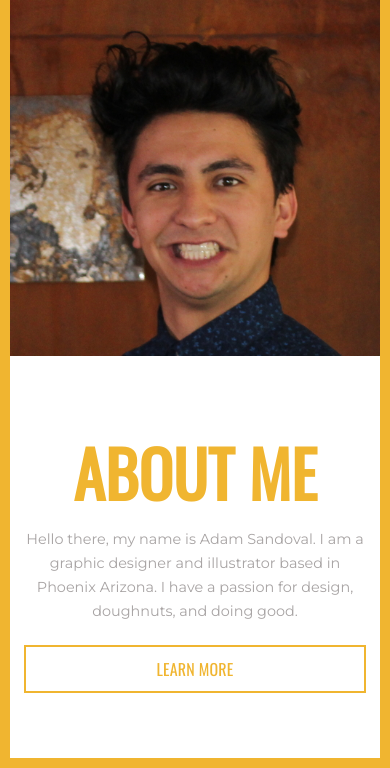
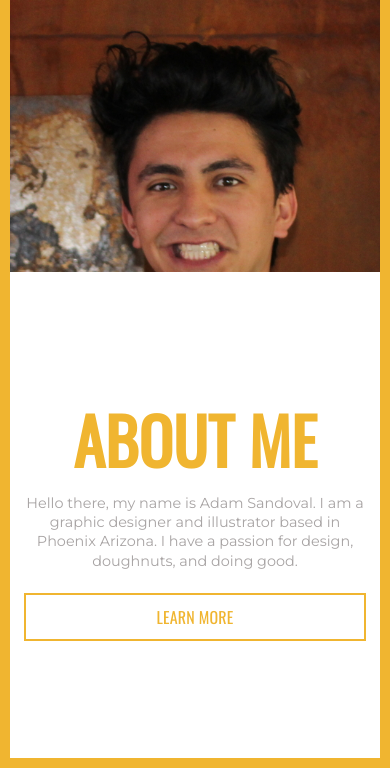
Before and after one commit to adamsandoval/adamsandoval.github.io, a plain HTML site: page index.html in a window 390 px wide. Shown: the part 76-844 px from the top of the page. Drawn offline with nearby package versions, Linux system fonts and the light colour scheme; a web font is replaced by a local one.

Commit message:
Mobile text edits. Split slide 60/40

```diff
--- a/css/main.css
+++ b/css/main.css
@@ -641,8 +641,7 @@ transform: rotate(90deg);
 
 @media all and (max-width:695px) {
 p {
-	font-size: .7rem;
-	line-height: 1.1rem;
+	line-height: 1.4rem;
 }
 
 h3 {
--- a/css/slides.css
+++ b/css/slides.css
@@ -84,7 +84,7 @@
   width: 100%;
   background-color: #ffffff;
   float: none;
-  height: 50vh;
+  height: 60vh;
   padding: 1rem;
   text-align: center;
 
@@ -92,7 +92,7 @@
 
 .slide__hidden {
 		width: 100%;
-		height: 50vh;
+		height: 40vh;
 
 	}
 
@@ -105,7 +105,7 @@
 
 .slide__copy {
 	font-size: .9rem;
-	line-height: 1.5rem;
+	line-height: 1.2rem;
 	color: #A8A4A4;
 	padding-top: 10px;
 	padding-bottom: 10px;
```
